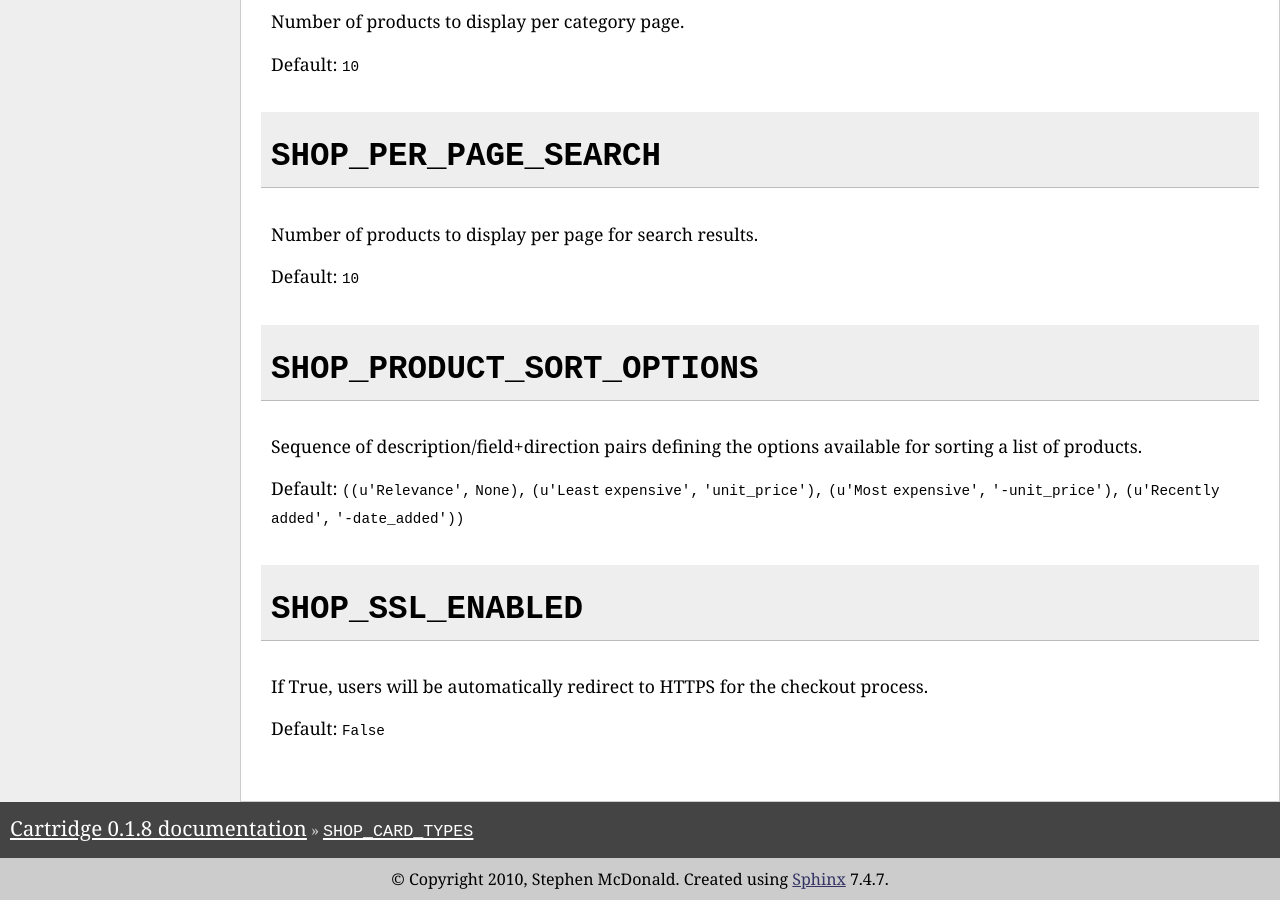
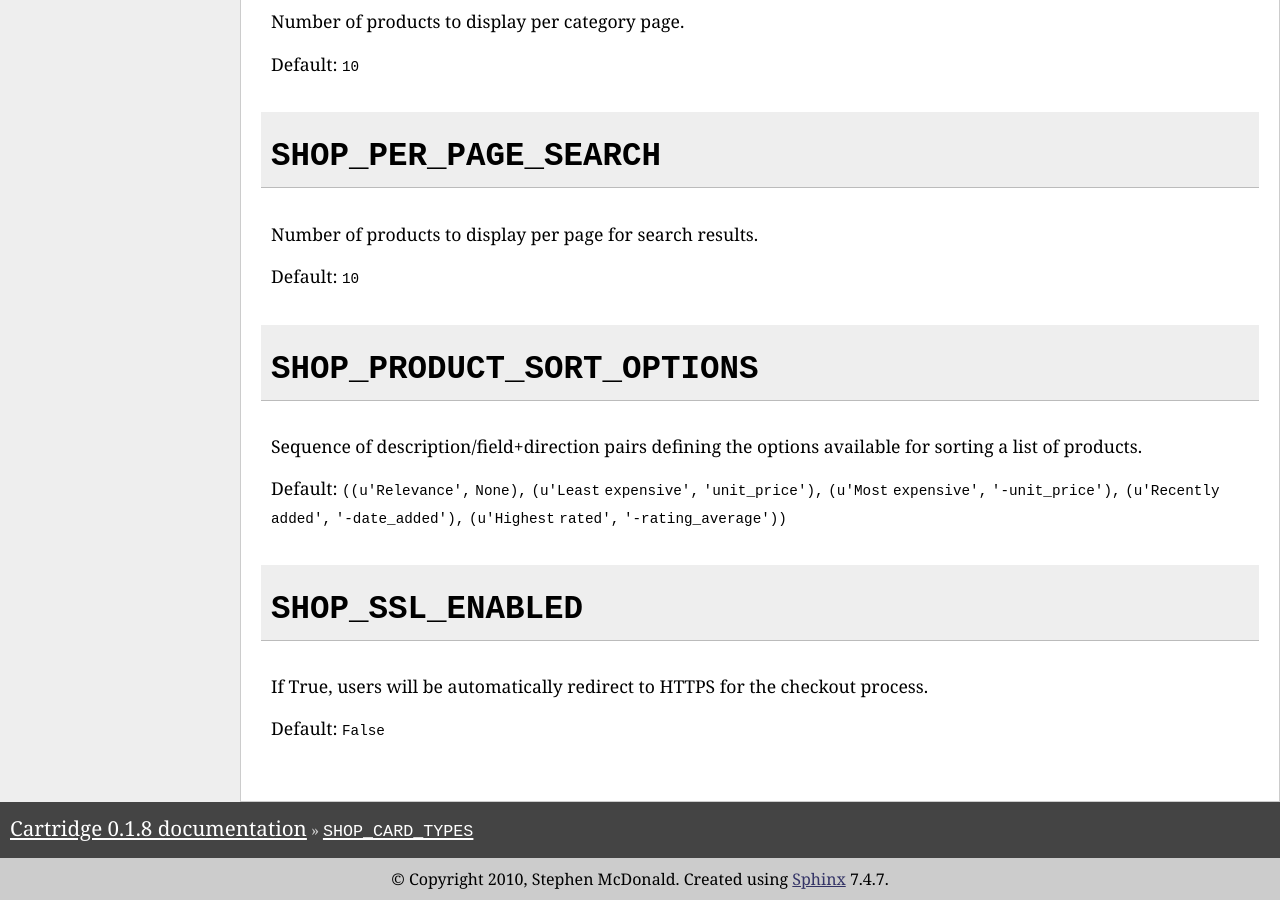
Before and after one commit to stephenmcd/cartridge, a Sphinx documentation site: the page built from docs/settings.rst, in a window 1280 px wide and 900 px high, scrolled down 3900 px. Built offline with Sphinx 7.4.7, drawn with Linux system fonts in a browser that asks for light colours.

Commit message:
Updated auto-generated settings docs.

```diff
--- a/docs/settings.rst
+++ b/docs/settings.rst
@@ -138,7 +138,7 @@ Default: ``10``
 
 Sequence of description/field+direction pairs defining the options available for sorting a list of products.
 
-Default: ``((u'Relevance', None), (u'Least expensive', 'unit_price'), (u'Most expensive', '-unit_price'), (u'Recently added', '-date_added'))``
+Default: ``((u'Relevance', None), (u'Least expensive', 'unit_price'), (u'Most expensive', '-unit_price'), (u'Recently added', '-date_added'), (u'Highest rated', '-rating_average'))``
 
 ``SHOP_SSL_ENABLED``
 --------------------
```
